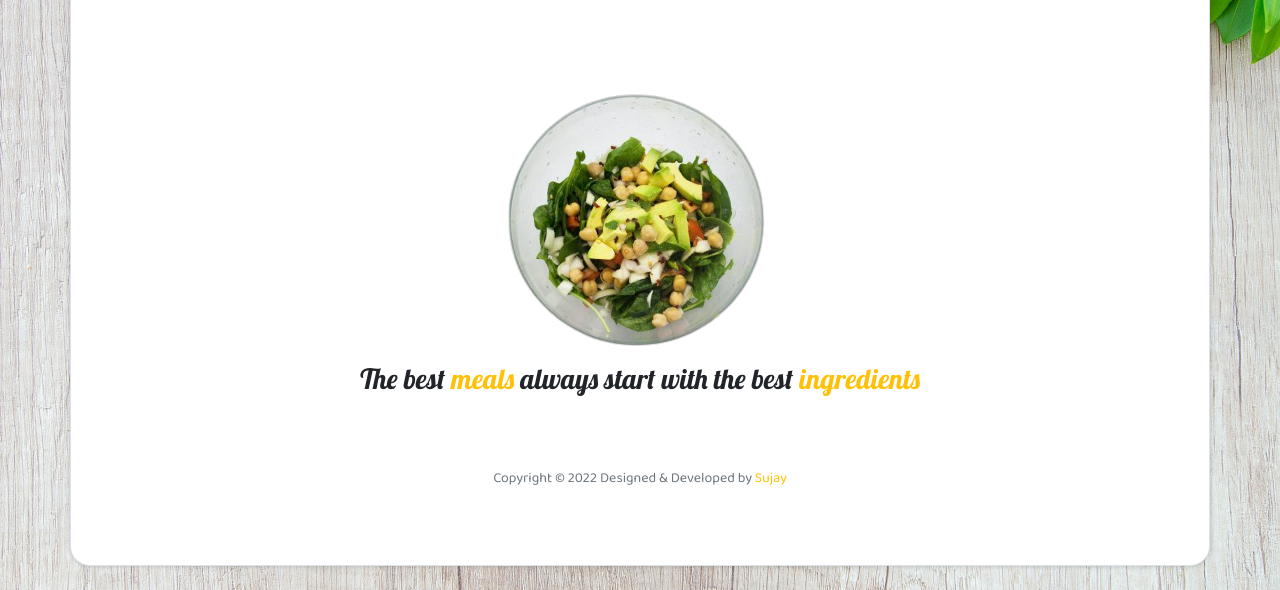
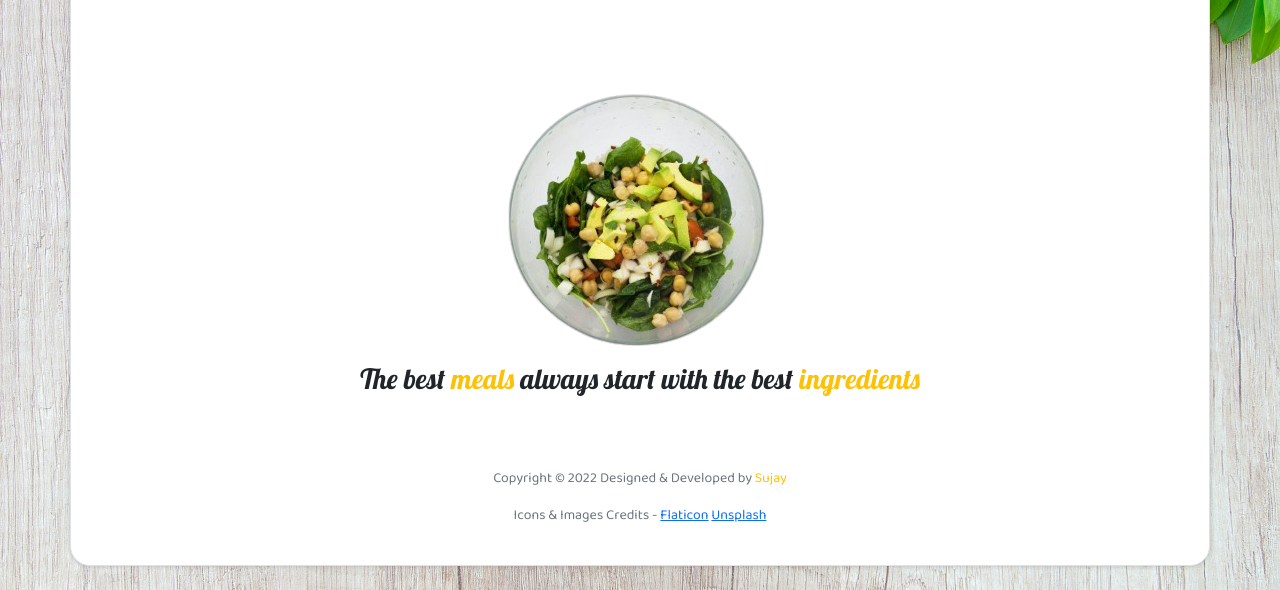
Before and after one commit to Sujay9550/wowMeals, a website built with Parcel: page index.html in a window 1280 px wide. Shown: the part 210-800 px from the top of the page. Built offline with nearby package versions, Linux system fonts and the light colour scheme.

Commit message:
Updated footer credits

```diff
--- a/index.html
+++ b/index.html
@@ -105,6 +105,21 @@
                   <span class="text-warning">Sujay</span></span
                 >
               </p>
+              <p class="credits text-secondary">
+                Icons & Images Credits -
+                <a
+                  href="https://www.flaticon.com"
+                  target="_blank"
+                  rel="noopener noreferrer"
+                  >Flaticon</a
+                >
+                <a
+                  href="https://unsplash.com"
+                  target="_blank"
+                  rel="noopener noreferrer"
+                  >Unsplash</a
+                >
+              </p>
             </div>
           </div>
         </div>
```
